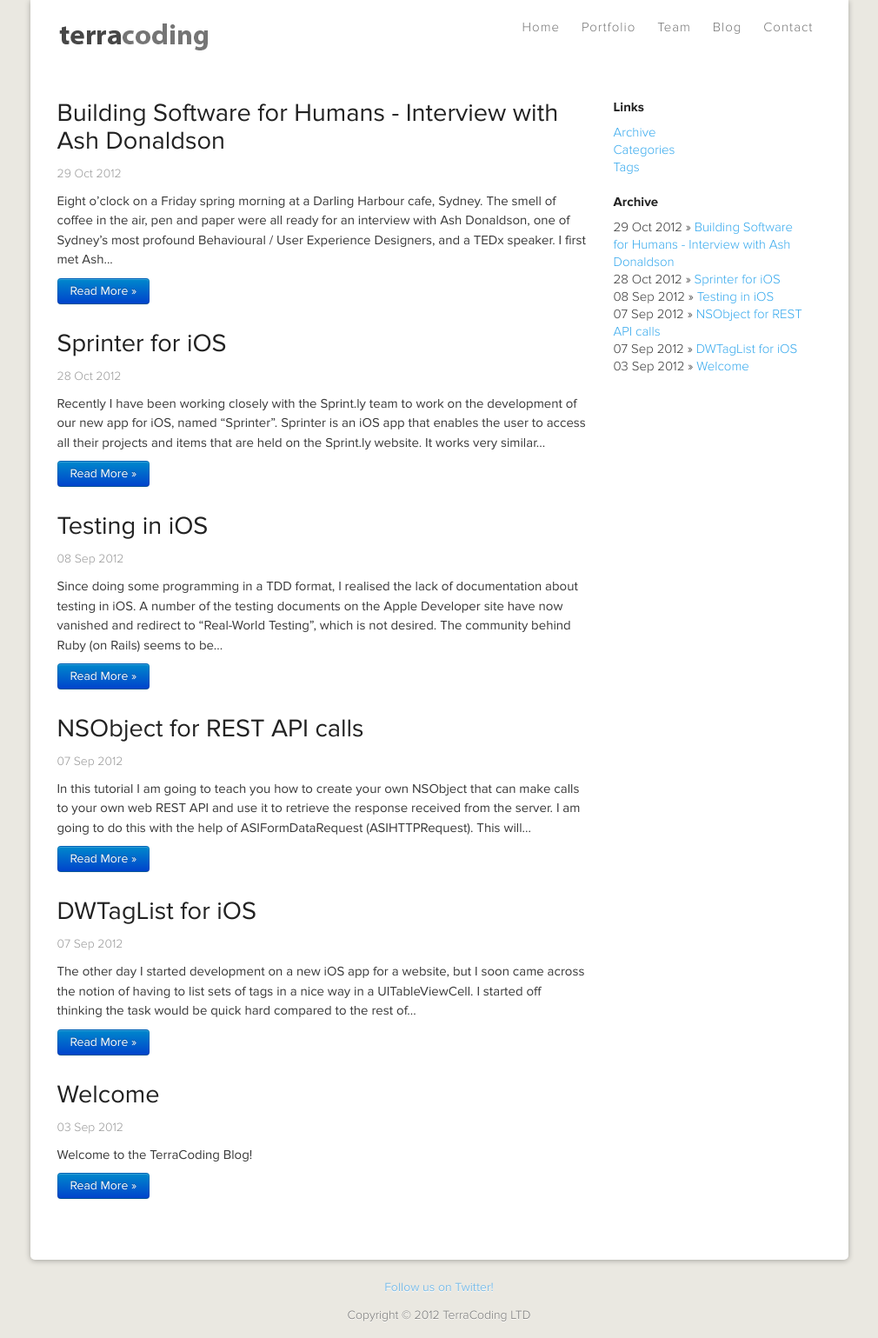
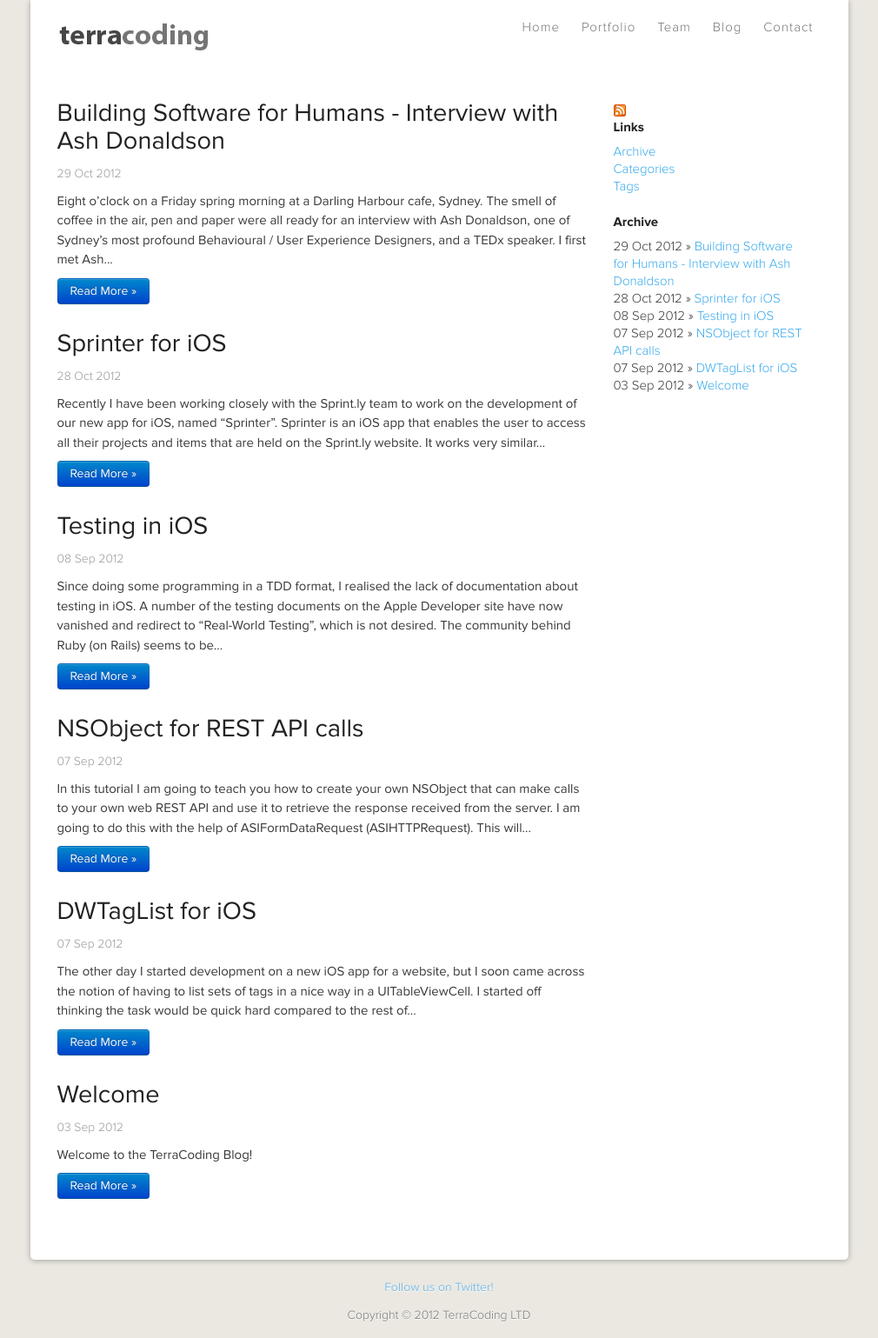
Before and after one commit to Terracoding/terracoding.github.com, a Jekyll site: the page built from index.md, in a window 1280 px wide. Shown: the whole page at 87% size, without its empty margins (135-1145 px from the left). Built offline with Jekyll 4.4.1, drawn with Linux system fonts in a browser that asks for light colours.

Commit message:
Add RSS icon

```diff
--- a/_includes/themes/post.html
+++ b/_includes/themes/post.html
@@ -42,6 +42,7 @@
     {% include JB/comments %}
   </div>
   <div class="span3">
+    <a href="/feed.xml"><img src="/assets/images/feed-icon-28x28.png" /></a>
     <h2>Links</h2>
     <ul id="links">
       {% assign pages_list = site.pages %}
--- a/index.md
+++ b/index.md
@@ -17,6 +17,8 @@ layout: default
   {% endfor %}
   </div>
   <div class="span3">
+    <a href="/feed.xml"><img src="/assets/images/feed-icon-14x14.png" /></a>
+    <br/>
     <h2>Links</h2>
     <ul id="links">
       {% assign pages_list = site.pages %}
```
Also changed, not shown: assets/images/feed-icon-14x14.png (added), assets/images/feed-icon-28x28.png (added).
